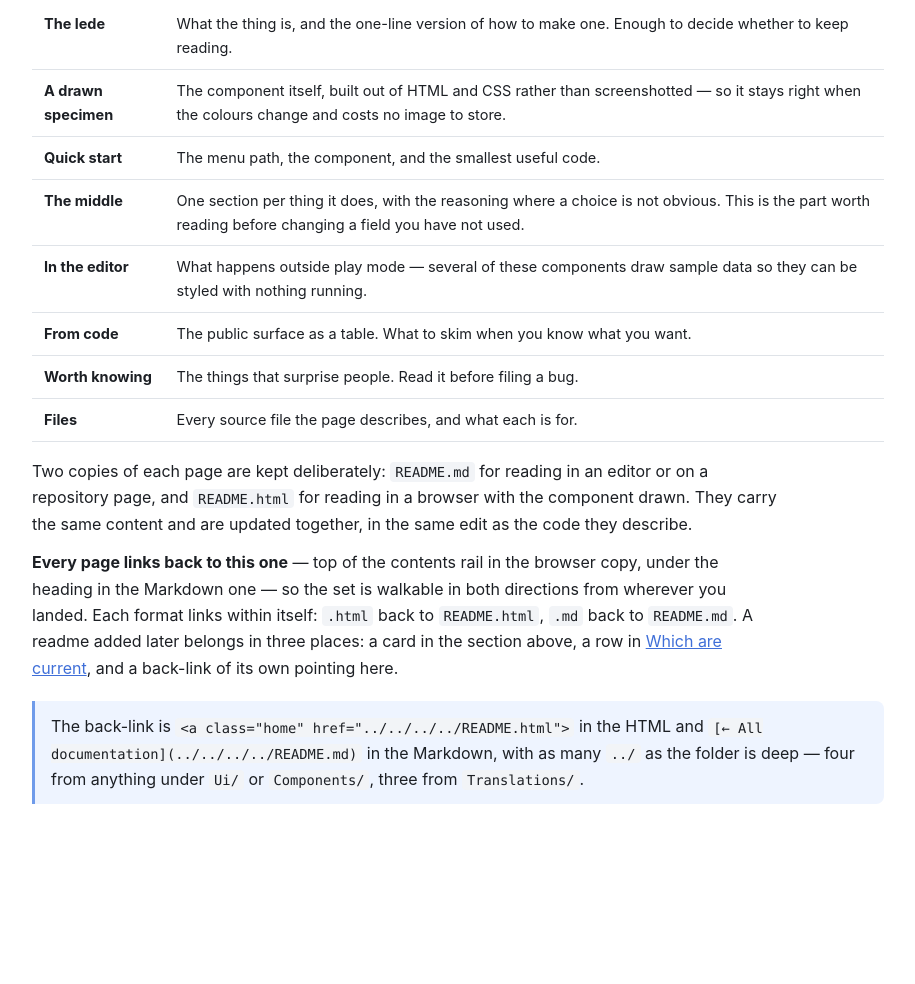
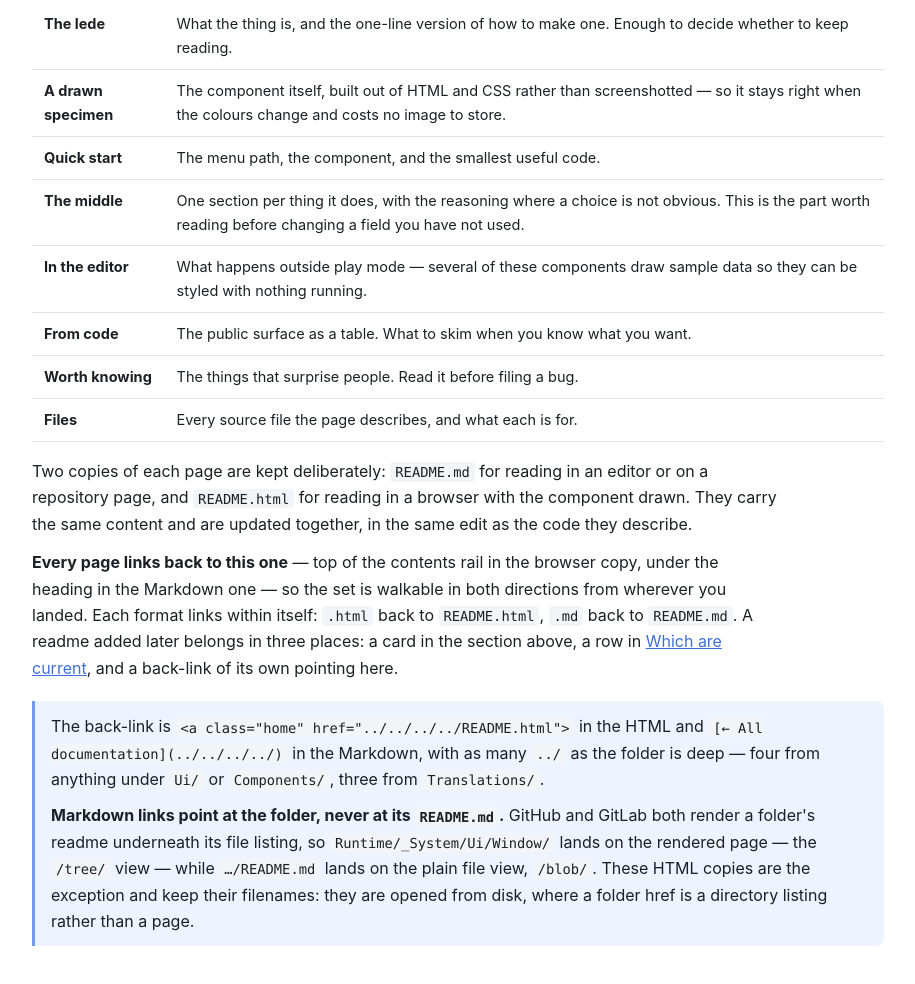
Before and after one commit to gchokhonelidze/flappytemplate, a website: page README.html in a window 1280 px wide. Shown: the part 4028-5012 px from the top of the page, without its empty margins (318-1233 px from the left). Before the commit the page ends 4948 px from the top, so only its background shows below. Drawn offline with Linux system fonts and the light colour scheme.

Commit message:
fix readme links

```diff
--- a/README.html
+++ b/README.html
@@ -398,9 +398,14 @@ links within itself: <code>.html</code> back to <code>README.html</code>, <code>
 
 <div class="note">
   <p>The back-link is <code>&lt;a class="home" href="../../../../README.html"&gt;</code> in the HTML and
-  <code>[&#8592; All documentation](../../../../README.md)</code> in the Markdown, with as many
+  <code>[&#8592; All documentation](../../../../)</code> in the Markdown, with as many
   <code>../</code> as the folder is deep — four from anything under <code>Ui/</code> or
   <code>Components/</code>, three from <code>Translations/</code>.</p>
+  <p><strong>Markdown links point at the folder, never at its <code>README.md</code>.</strong> GitHub and GitLab
+  both render a folder's readme underneath its file listing, so <code>Runtime/_System/Ui/Window/</code> lands on
+  the rendered page — the <code>/tree/</code> view — while <code>…/README.md</code> lands on the plain file view,
+  <code>/blob/</code>. These HTML copies are the exception and keep their filenames: they are opened from disk,
+  where a folder href is a directory listing rather than a page.</p>
 </div>
 
 </main>
```
Also changed, not shown: README.md, Runtime/_System/Components/Constraints/README.md, Runtime/_System/Components/Dice/README.md, Runtime/_System/Translations/README.md, Runtime/_System/Ui/Grid/README.md, Runtime/_System/Ui/History/README.md, Runtime/_System/Ui/Hotkeys/README.md, Runtime/_System/Ui/Navbar/README.md, Runtime/_System/Ui/RoundedBox/README.md, Runtime/_System/Ui/SpriteGradient/README.md, Runtime/_System/Ui/Window/README.md.
